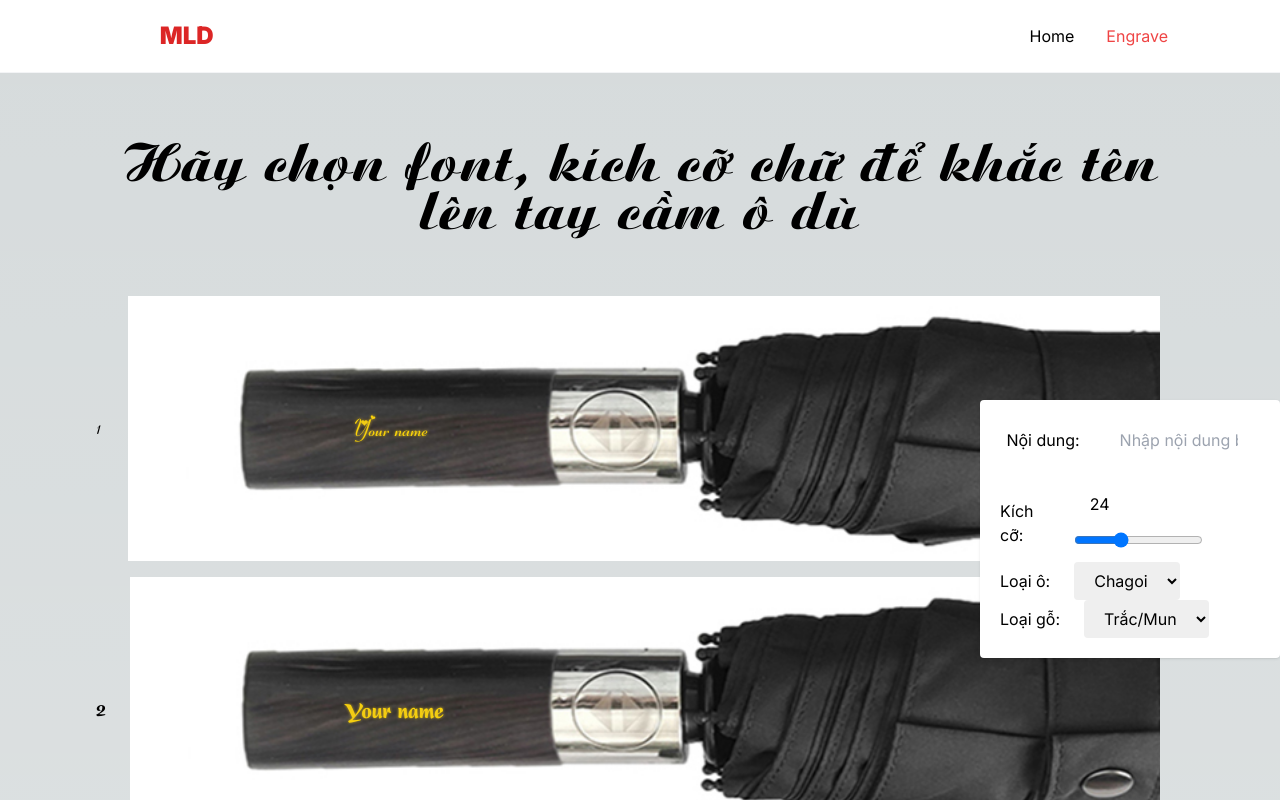
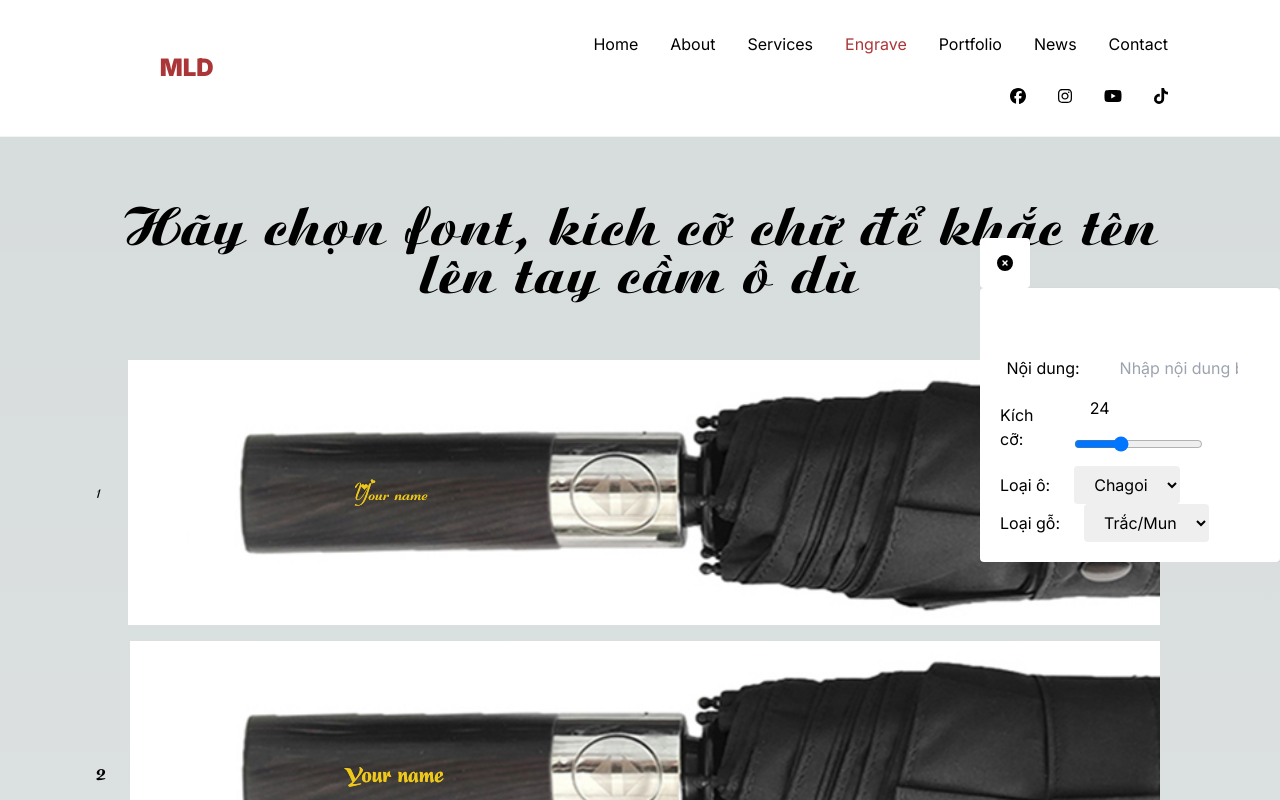
Before and after one commit to mldesignerjs/mld, a Next.js app: page /engrave in a window 1280 px wide. Shown: the top 800 px of the page. Built offline with nearby package versions, Linux system fonts and the light colour scheme.

Commit message:
responsive

```diff
--- a/app/engrave/page.tsx
+++ b/app/engrave/page.tsx
@@ -1,20 +1,15 @@
 'use client'
-import { engraveFonts, kindHandle, umbrellas } from '@/constants'
-import { type } from 'os'
+import { engraveFonts, kindHandle, umbrellas, handleO, umbrellaO } from '@/constants'
+import { faCircleXmark, faPenToSquare } from '@fortawesome/free-solid-svg-icons'
+import { FontAwesomeIcon } from '@fortawesome/react-fontawesome'
 import { useState } from 'react'
 
 export default function Home() {
-    type handleO = {value: string, urlImg: string, id: number}
-    type umbrellaO = {
-        id: number,
-        name: string,
-        sizeHandle: number,
-        handle: handleO[]
-    }
     const [text, setText] = useState<string>('Your name')
     const [fontSize, setFontSize] = useState<string>('24')
     const [currentUmbrella, setCurrentUmbrella] = useState<umbrellaO>(umbrellas[0])
     const [handle, setHandle] = useState<handleO>(umbrellas[0].handle[0])
+    const [showEditMode, setShowEditMode] = useState<boolean>(true)
 
     function handleChangeContent(text: string) {
         setText(text)
@@ -35,14 +30,32 @@ export default function Home() {
         const nextHandle: any = currentUmbrella?.handle.find((umbrella) => umbrella.value === kind)
         setHandle(nextHandle)
     }
+    function handleShowEditMode() {
+        setShowEditMode(!showEditMode)
+    }
 
     return (
-        <main className="p-24">
+        <main className=" lg:px-24 max-lg:px-4 lg:pt-40 max-lg:pt-10">
             <h2 className="text-center text-5xl py-10" style={engraveFonts[4].style}>
                 Hãy chọn font, kích cỡ chữ để khắc tên lên tay cầm ô dù
             </h2>
-            <div className="fixed top-1/2 right-0 rounded w-[300px] bg-white shadow p-5">
-                <div className="flex items-center justify-center pb-6">
+            <div className="fixed top-1/2 -translate-y-1/2 right-0">
+                <div
+                    className="overflow-hidden transition-all"
+                    style={{
+                        width: `${showEditMode ? '300px' : '50px'}`,
+                        height: `${showEditMode ? 'fit-content' : '50px'}`,
+                    }}
+                >
+                    <button className="w-[50px] h-[50px] bg-white rounded" onClick={handleShowEditMode}>
+                        {showEditMode ? (
+                            <FontAwesomeIcon icon={faCircleXmark} />
+                        ) : (
+                            <FontAwesomeIcon icon={faPenToSquare} />
+                        )}
+                    </button>
+                    <div className="rounded w-[300px] bg-white shadow p-5 ">
+                        <div className="flex items-center justify-center pt-10">
                             <label className="pr-6" htmlFor="contentEngrave">
                                 Nội dung:
                             </label>
@@ -91,7 +104,7 @@ export default function Home() {
                             <select
                                 className="py-2 px-4 rounded"
                                 id="umbrella"
-                        name='umbrella'
+                                name="umbrella"
                                 value={currentUmbrella.id}
                                 onChange={(e) => handleChangeUmbrella(e.target.value)}
                             >
@@ -110,7 +123,7 @@ export default function Home() {
                             <select
                                 className="py-2 px-4 rounded"
                                 id="handle"
-                        name='handle'
+                                name="handle"
                                 value={handle?.value}
                                 onChange={(e) => handleChangeKindWood(e.target.value)}
                             >
@@ -120,6 +133,8 @@ export default function Home() {
                                     </option>
                                 ))}
                             </select>
+                        </div>
+                    </div>
                 </div>
             </div>
             <div
@@ -141,7 +156,7 @@ export default function Home() {
                         >
                             <span
                                 className={`engrave flex items-center justify-center whitespace-nowrap overflow-hidden text-center leading-normal ml-[3cm] h-[15mm] ${handle.value}`}
-                                style={{width:  `${currentUmbrella.sizeHandle}cm`}}
+                                style={{ width: `${currentUmbrella.sizeHandle}cm` }}
                             >
                                 {text}
                             </span>
--- a/app/globals.css
+++ b/app/globals.css
@@ -28,10 +28,10 @@ body {
 
 .cn {
     background-color: #333;
-    text-shadow: rgba(90, 54, 19, 0.86) 0px 0px 3px;
+    text-shadow: rgba(90, 54, 19, 0.86) 0px 0px 0px;
 }
 
 .tm {
     background-color: #ffd900;
-    text-shadow: rgba(235, 197, 31, 0.86) 0px 0px 3px;
+    text-shadow: rgba(235, 197, 31, 0.86) 0px 0px 0px;
 }
--- /dev/null
+++ b/components/Banner/index.tsx
@@ -0,0 +1,5 @@
+export interface BannerProps {}
+
+export default function Banner(props: BannerProps) {
+    return <div className="px-4 w-10 ">Banner</div>
+}
--- a/components/Header/index.tsx
+++ b/components/Header/index.tsx
@@ -1,34 +1,85 @@
 'use client'
 import Link from 'next/link'
-import { NavLinks } from '@/constants'
+import { NavLinks, listSocialMediaLink, nameSite } from '@/constants'
 import { usePathname } from 'next/navigation'
+import { FontAwesomeIcon } from '@fortawesome/react-fontawesome'
+import { faBars, faXmark } from '@fortawesome/free-solid-svg-icons'
+import { useState } from 'react'
 
 export interface HeaderProps {}
 
 function Header(props: HeaderProps) {
     const pathname = usePathname()
+    const [isCloseMenu, setIsCloseMenu] = useState<boolean>(true)
+    function handleCloseMenu() {
+        setIsCloseMenu(!isCloseMenu)
+    }
 
     return (
-        <header className="w-full fixed bg-white border-b border-gray-100 px-24 z-50">
+        <header className="w-full fixed bg-white border-b border-gray-100 lg:px-24 max-lg:px-4 z-50">
             <nav className="py-4">
-                <div className="flex items-center">
-                    <Link href="/" className="w-1/6 flex items-center justify-center text-red-600 text-2xl font-black ">
-                        MLD
+                <div className="flex flex-wrap items-center justify-between">
+                    <Link
+                        href="/"
+                        className={`transition-all delay-100 w-1/6 flex items-center justify-center text-main text-2xl font-black ${
+                            isCloseMenu ? 'translate-x-0' : '-translate-x-[300px]'
+                        }`}
+                    >
+                        {nameSite}
                     </Link>
-                    <ul className="flex w-5/6 justify-end items-center">
+                    <button
+                        className="md: block lg:hidden z-30 w-8 h-8 rounded text-white bg-main"
+                        onClick={handleCloseMenu}
+                    >
+                        {isCloseMenu ? <FontAwesomeIcon icon={faBars} /> : <FontAwesomeIcon icon={faXmark} />}
+                    </button>
+                    {!isCloseMenu && (
+                        <div
+                            onClick={() => setIsCloseMenu(true)}
+                            className="w-screen h-screen bg-gray-600 opacity-50 absolute top-0 left-0 z-10"
+                        ></div>
+                    )}
+                    <div
+                        className={`transition-all lg:flex-wrap max-lg:flex-col lg:flex lg:w-5/6 lg:basis-auto lg:justify-end items-center max-lg:absolute max-lg:top-0 max-lg:left-0 max-lg:z-20 max-lg:w-1/2 bg-white max-lg:-translate-x-full max-lg:h-screen max-lg:basis-full ${
+                            isCloseMenu ? '' : '!translate-x-0'
+                        }`}
+                    >
+                        <ul className="transition-all flex max-lg:flex-col" style={{ height: 'calc(100% - 50px)' }}>
+                            <Link
+                                href="/"
+                                className="lg:hidden py-4 text-center flex items-center justify-center text-main text-2xl font-black "
+                            >
+                                {nameSite}
+                            </Link>
                             {NavLinks.map((link) => (
-                            <li key={link.key}>
+                                <li key={link.key} className="max-lg:border-b py-2 text-center">
                                     <Link
                                         href={link.href}
                                         className={`block py-2 px-4 transition duration-300 ${
-                                        link.href === pathname ? 'text-red-500' : 'text-black hover:text-red-500'
+                                            link.href === pathname ? 'text-main' : 'text-black hover:text-main'
                                         }`}
+                                        onClick={() => setIsCloseMenu(true)}
                                     >
                                         {link.text}
                                     </Link>
                                 </li>
                             ))}
                         </ul>
+                        <ul className="transition-all flex basis-full max-lg:justify-center lg:justify-end">
+                            {listSocialMediaLink.map((socialMediaLink) => (
+                                <li className="">
+                                    <Link
+                                        key={socialMediaLink.src}
+                                        href={socialMediaLink.src}
+                                        target="_blank"
+                                        className="block px-4 py-3"
+                                    >
+                                        {socialMediaLink.icon}
+                                    </Link>
+                                </li>
+                            ))}
+                        </ul>
+                    </div>
                 </div>
             </nav>
         </header>
--- a/constants/index.tsx
+++ b/constants/index.tsx
@@ -1,26 +1,58 @@
+import { faFacebook, faInstagram, faYoutube, faTiktok } from '@fortawesome/free-brands-svg-icons'
+import { FontAwesomeIcon } from '@fortawesome/react-fontawesome'
 import localFont from 'next/font/local'
-import { type } from 'os'
 
-const font01 = localFont({src: '../fonts/fonts-convert/font01.ttf'})
-const font02 = localFont({src: '../fonts/fonts-convert/font02.ttf'})
-const font03 = localFont({src: '../fonts/fonts-convert/font03.ttf'})
-const font04 = localFont({src: '../fonts/fonts-convert/font04.ttf'})
-const font05 = localFont({src: '../fonts/fonts-convert/font05.ttf'})
-const font06 = localFont({src: '../fonts/fonts-convert/font06.ttf'})
-const font07 = localFont({src: '../fonts/fonts-convert/font07.ttf'})
-const font08 = localFont({src: '../fonts/fonts-convert/font08.ttf'})
-const font09 = localFont({src: '../fonts/fonts-convert/font09.ttf'})
-const font10 = localFont({src: '../fonts/fonts-convert/font10.ttf'})
-const font11 = localFont({src: '../fonts/fonts-convert/font11.ttf'})
-const font12 = localFont({src: '../fonts/fonts-convert/font12.ttf'})
-const font13 = localFont({src: '../fonts/fonts-convert/font13.ttf'})
-const font14 = localFont({src: '../fonts/fonts-convert/font14.otf'})
-const font15 = localFont({src: '../fonts/fonts-convert/font15.ttf'})
-const font16 = localFont({src: '../fonts/fonts-convert/font16.otf'})
-const font17 = localFont({src: '../fonts/fonts-convert/font17.ttf'})
-const font18 = localFont({src: '../fonts/fonts-convert/font18.ttf'})
-const font19 = localFont({src: '../fonts/fonts-convert/font19.ttf'})
-const font20 = localFont({src: '../fonts/fonts-convert/font20.ttf'})
+export type handleO = { value: string; urlImg: string; id: number }
+export type handleA = handleO[]
+export type umbrellaO = { id: number; name: string; sizeHandle: number; handle: handleA }
+export type umbrellaA = umbrellaO[]
+
+export const nameSite = 'MLD'
+export const logo = '/logo.png'
+
+export const listSocialMediaLink = [
+    {
+        src: 'https://facebook.com',
+        text: 'Facebook',
+        icon: <FontAwesomeIcon icon={faFacebook} />,
+    },
+    {
+        src: 'https://instagram.com',
+        text: 'Facebook',
+        icon: <FontAwesomeIcon icon={faInstagram} />,
+    },
+    {
+        src: 'https://youtube.com',
+        text: 'Facebook',
+        icon: <FontAwesomeIcon icon={faYoutube} />,
+    },
+    {
+        src: 'https://tiktok.com',
+        text: 'Facebook',
+        icon: <FontAwesomeIcon icon={faTiktok} />,
+    },
+]
+
+const font01 = localFont({ src: '../fonts/fonts-convert/font01.ttf' })
+const font02 = localFont({ src: '../fonts/fonts-convert/font02.ttf' })
+const font03 = localFont({ src: '../fonts/fonts-convert/font03.ttf' })
+const font04 = localFont({ src: '../fonts/fonts-convert/font04.ttf' })
+const font05 = localFont({ src: '../fonts/fonts-convert/font05.ttf' })
+const font06 = localFont({ src: '../fonts/fonts-convert/font06.ttf' })
+const font07 = localFont({ src: '../fonts/fonts-convert/font07.ttf' })
+const font08 = localFont({ src: '../fonts/fonts-convert/font08.ttf' })
+const font09 = localFont({ src: '../fonts/fonts-convert/font09.ttf' })
+const font10 = localFont({ src: '../fonts/fonts-convert/font10.ttf' })
+const font11 = localFont({ src: '../fonts/fonts-convert/font11.ttf' })
+const font12 = localFont({ src: '../fonts/fonts-convert/font12.ttf' })
+const font13 = localFont({ src: '../fonts/fonts-convert/font13.ttf' })
+const font14 = localFont({ src: '../fonts/fonts-convert/font14.otf' })
+const font15 = localFont({ src: '../fonts/fonts-convert/font15.ttf' })
+const font16 = localFont({ src: '../fonts/fonts-convert/font16.otf' })
+const font17 = localFont({ src: '../fonts/fonts-convert/font17.ttf' })
+const font18 = localFont({ src: '../fonts/fonts-convert/font18.ttf' })
+const font19 = localFont({ src: '../fonts/fonts-convert/font19.ttf' })
+const font20 = localFont({ src: '../fonts/fonts-convert/font20.ttf' })
 
 export const engraveFonts = [
     font01,
@@ -51,37 +83,39 @@ export const NavLinks = [
         key: 'Home',
         text: 'Home',
     },
-    // {
-    //     href: '/about',
-    //     key: 'About',
-    //     text: 'About',
-    // },
-    // {
-    //     href: '/services',
-    //     key: 'Services',
-    //     text: 'Services',
-    // },
+    {
+        href: '/about',
+        key: 'About',
+        text: 'About',
+    },
+    {
+        href: '/services',
+        key: 'Services',
+        text: 'Services',
+    },
     {
         href: '/engrave',
         key: 'Engrave',
         text: 'Engrave',
     },
-    // {
-    //     href: '/portfolio',
-    //     key: 'Portfolio',
-    //     text: 'Portfolio',
-    // },
-    // {
-    //     href: '/news',
-    //     key: 'News',
-    //     text: 'News',
-    // },
-    // {
-    //     href: '/contact',
-    //     key: 'Contact',
-    //     text: 'Contact',
-    // },
+    {
+        href: '/portfolio',
+        key: 'Portfolio',
+        text: 'Portfolio',
+    },
+    {
+        href: '/news',
+        key: 'News',
+        text: 'News',
+    },
+    {
+        href: '/contact',
+        key: 'Contact',
+        text: 'Contact',
+    },
 ]
+
+export const footerMenuList = []
 
 export const sizeHandle = [
     {
@@ -105,32 +139,20 @@ export const kindHandle = [
     },
 ]
 
-
-    type handleO = {value: string, urlImg: string, id: number}
-    type handleA = handleO[]
-    type umbrellaO = {
-        id: number,
-        name: string,
-        sizeHandle: number,
-        handle: handleA,
-    }
-    type umbrellaA = umbrellaO[]
-
-
 export const umbrellas: umbrellaA = [
     {
         id: 0,
         name: 'Chagoi',
         sizeHandle: 8,
-        handle: [{ value: 'tm', urlImg: 'chagoi-den.jpg', id: 0, },],
+        handle: [{ value: 'tm', urlImg: 'chagoi-den.jpg', id: 0 }],
     },
     {
         id: 1,
         name: 'G27',
         sizeHandle: 12,
         handle: [
-            { value: 'cn', urlImg: 'g27-cn.jpg', id: 0, },
-            { value: 'tm', urlImg: 'g27-trac.jpg', id: 1, },
+            { value: 'cn', urlImg: 'g27-cn.jpg', id: 0 },
+            { value: 'tm', urlImg: 'g27-trac.jpg', id: 1 },
         ],
     },
     {
@@ -138,8 +160,8 @@ export const umbrellas: umbrellaA = [
         name: 'G30',
         sizeHandle: 12,
         handle: [
-            { value: 'cn', urlImg: 'g30-cn.jpg', id: 0, },
-            { value: 'tm', urlImg: 'g30-trac.jpg', id: 1, },
+            { value: 'cn', urlImg: 'g30-cn.jpg', id: 0 },
+            { value: 'tm', urlImg: 'g30-trac.jpg', id: 1 },
         ],
     },
 ]
--- a/package.json
+++ b/package.json
@@ -9,6 +9,11 @@
     "lint": "next lint"
   },
   "dependencies": {
+    "@fortawesome/fontawesome-svg-core": "^6.4.0",
+    "@fortawesome/free-brands-svg-icons": "^6.4.0",
+    "@fortawesome/free-regular-svg-icons": "^6.4.0",
+    "@fortawesome/free-solid-svg-icons": "^6.4.0",
+    "@fortawesome/react-fontawesome": "^0.2.0",
     "@headlessui/react": "^1.7.15",
     "@types/jsonwebtoken": "^9.0.2",
     "@types/node": "20.3.2",
```
Also changed, not shown: app/about/page.tsx (added, +7 -0 lines), app/contact/page.tsx (added, +7 -0 lines), app/news/page.tsx (added, +7 -0 lines), app/portfolio/page.tsx (added, +7 -0 lines), app/services/page.tsx (added, +7 -0 lines), tailwind.config.js (+14 -0 lines), 2 other files (tests, documents, lock files or other folders). Lines whose indentation alone changed are shown as unchanged.
